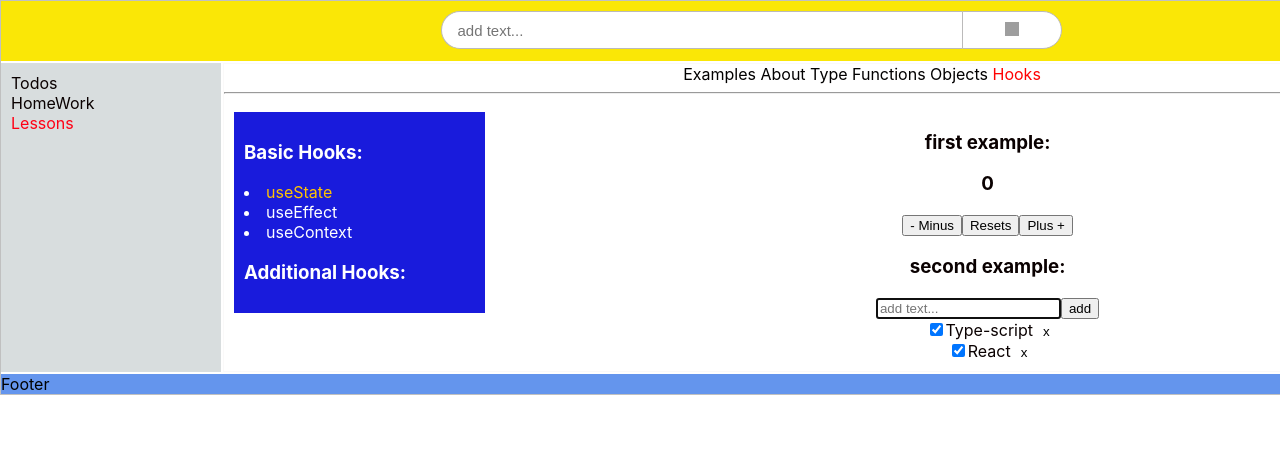
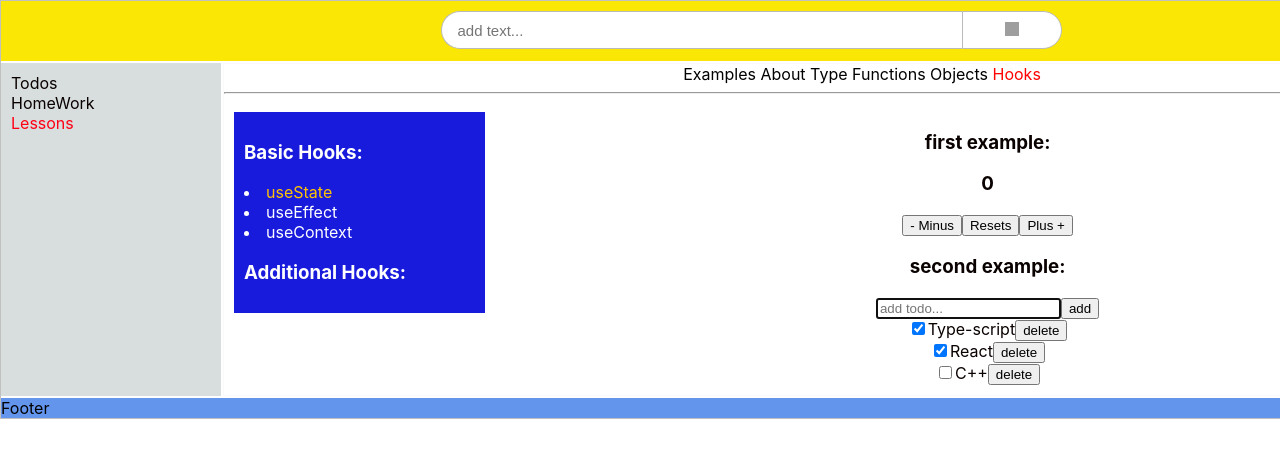
Before and after one commit to VladimirShumliaiev/Type-script-React, a React (Create React App) app in the folder my-app/: page /lessons/hooks/useState in a window 1280 px wide. Shown: the top 458 px of the page. Built offline with nearby package versions, Linux system fonts and the light colour scheme; grey boxes are pictures that could not be loaded.

Commit message:
02.05.2023 rtk

```diff
--- a/my-app/src/Components/mainContent/Lessons/Hooks Lessons/useState/useStateLessonsComponnets/todo/Todo.tsx
+++ b/my-app/src/Components/mainContent/Lessons/Hooks Lessons/useState/useStateLessonsComponnets/todo/Todo.tsx
@@ -3,38 +3,47 @@ import TodoInput from "./TodoInput";
 import TodoList from "./TodoList";
 
 type Todo = {
-    id: number,
-    title: string,
-    completed: boolean,
+    id: number
+    title: string
+    completed: boolean
 }
 
-const initialState: Todo[] = [
+const initialState = [
     {
         id: 1,
         title: 'Type-script',
-        completed: true,
+        completed: true
     },
     {
         id: 2,
         title: 'React',
-        completed: true,
-    }
+        completed: true
+    },
+    {
+        id: 3,
+        title: 'C++',
+        completed: false
+    },
+
 ]
 
 
 const Todo: FC = () => {
-    const [todos, setTodos] = useState(initialState)
+    const [todos, setTodos] = useState<Todo[]>(initialState)
     const [value, setValue] = useState('')
 
-    const addTodo = () => {
+    const addTask = () => {
         if (value) {
-            setTodos([...todos, {id: Date.now(), title: value, completed: false}])
+            setTodos([...todos, {
+                id: Date.now(),
+                title: value, completed: false
+            }])
             setValue('')
         }
     }
 
     const removeTodo = (id: number): void => {
-        if (window.confirm('Delete todo?')){
+        if (window.confirm('delete todo?')) {
             setTodos(todos.filter(e => e.id !== id))
         }
     }
@@ -50,8 +59,8 @@ const Todo: FC = () => {
     }
     return (
         <div>
-            <TodoInput value={value} setValue={setValue} addTodo={addTodo}/>
-            <TodoList item={todos} removeTodo={removeTodo} toggleTodo={toggleTodo}/>
+            <TodoInput value={value} setValue={setValue} addTodo={addTask}/>
+            <TodoList todoList={todos} removeTodo={removeTodo} toggleTodo={toggleTodo}/>
         </div>
     );
 };
--- a/my-app/src/Components/mainContent/Lessons/Hooks Lessons/useState/useStateLessonsComponnets/todo/TodoInput.tsx
+++ b/my-app/src/Components/mainContent/Lessons/Hooks Lessons/useState/useStateLessonsComponnets/todo/TodoInput.tsx
@@ -1,34 +1,32 @@
 import React, {FC, useEffect, useRef} from 'react';
 
-type TodoInput = {
+type TodoInputProps = {
+    value: string
+    setValue: (e: string) => void
     addTodo: () => void
-    value: string
-    setValue: (str: string) => void
 }
 
-const TodoInput: FC<TodoInput> = ({addTodo, setValue, value}) => {
+const TodoInput: FC<TodoInputProps> = ({value, setValue, addTodo}) => {
     const inputRef = useRef<HTMLInputElement>(null)
 
     const onChangeHandler: React.ChangeEventHandler<HTMLInputElement> = (e) => {
         setValue(e.target.value)
     }
 
-    const onKeyDawnHandler: React.KeyboardEventHandler<HTMLInputElement> = (e) => {
+    const onKeyDownHandler: React.KeyboardEventHandler<HTMLInputElement> = (e) => {
         if (e.key === 'Enter') {
             addTodo()
         }
     }
 
     useEffect(() => {
-        if(inputRef.current) {
+        if (inputRef.current) {
             inputRef.current.focus()
         }
-    },[])
-
-
+    }, [])
     return (
         <div>
-            <input type="text" value={value} onChange={onChangeHandler} placeholder={'add text...'} onKeyDown={onKeyDawnHandler} ref={inputRef}/>
+            <input type="text" value={value} onChange={onChangeHandler} placeholder={'add todo...'} ref={inputRef} onKeyDown={onKeyDownHandler}/>
             <button onClick={addTodo}>add</button>
         </div>
     );
--- a/my-app/src/Components/mainContent/Lessons/Hooks Lessons/useState/useStateLessonsComponnets/todo/TodoItem.tsx
+++ b/my-app/src/Components/mainContent/Lessons/Hooks Lessons/useState/useStateLessonsComponnets/todo/TodoItem.tsx
@@ -1,20 +1,19 @@
 import React, {FC} from 'react';
-import style from './Todo.module.css'
 
 type TodoItemProps = {
-    id: number,
-    title: string,
-    completed: boolean,
+    id: number
+    title: string
+    completed: boolean
     removeTodo: (id: number) => void
     toggleTodo: (id: number) => void
 }
 
-const TodoItem: FC<TodoItemProps> = ({title, completed, id , removeTodo, toggleTodo}) => {
+const TodoItem:FC<TodoItemProps> = ({id, removeTodo, toggleTodo, completed, title}) => {
     return (
-        <div className={style.todoItem}>
+        <div>
             <input type="checkbox" checked={completed} onChange={() => toggleTodo(id)}/>
             {title}
-            <button className={style.item} onClick={() => removeTodo(id)}>x</button>
+            <button onClick={() => removeTodo(id)}>delete</button>
         </div>
     );
 };
--- a/my-app/src/Components/mainContent/Lessons/Hooks Lessons/useState/useStateLessonsComponnets/todo/TodoList.tsx
+++ b/my-app/src/Components/mainContent/Lessons/Hooks Lessons/useState/useStateLessonsComponnets/todo/TodoList.tsx
@@ -1,23 +1,28 @@
 import React, {FC} from 'react';
 import TodoItem from "./TodoItem";
 
+
 type Todo = {
-    id: number,
-    title: string,
-    completed: boolean,
+    id: number
+    title: string
+    completed: boolean
 }
 
 type TodoListProps = {
-    item: Todo[]
+    todoList: Todo[]
     removeTodo: (id: number) => void
     toggleTodo: (id: number) => void
 }
 
-const TodoList: FC<TodoListProps> = ({item, removeTodo, toggleTodo}) => {
+const TodoList: FC<TodoListProps> = ({todoList, removeTodo, toggleTodo}) => {
+
     return (
         <div>
             {
-                item.map(e => <TodoItem key={e.id} removeTodo={removeTodo} toggleTodo={toggleTodo} {...e}/>)
+                todoList.map(e => <TodoItem
+                    removeTodo={removeTodo}
+                    toggleTodo={toggleTodo}
+                    key={e.id} {...e}/>)
             }
         </div>
     );
```
